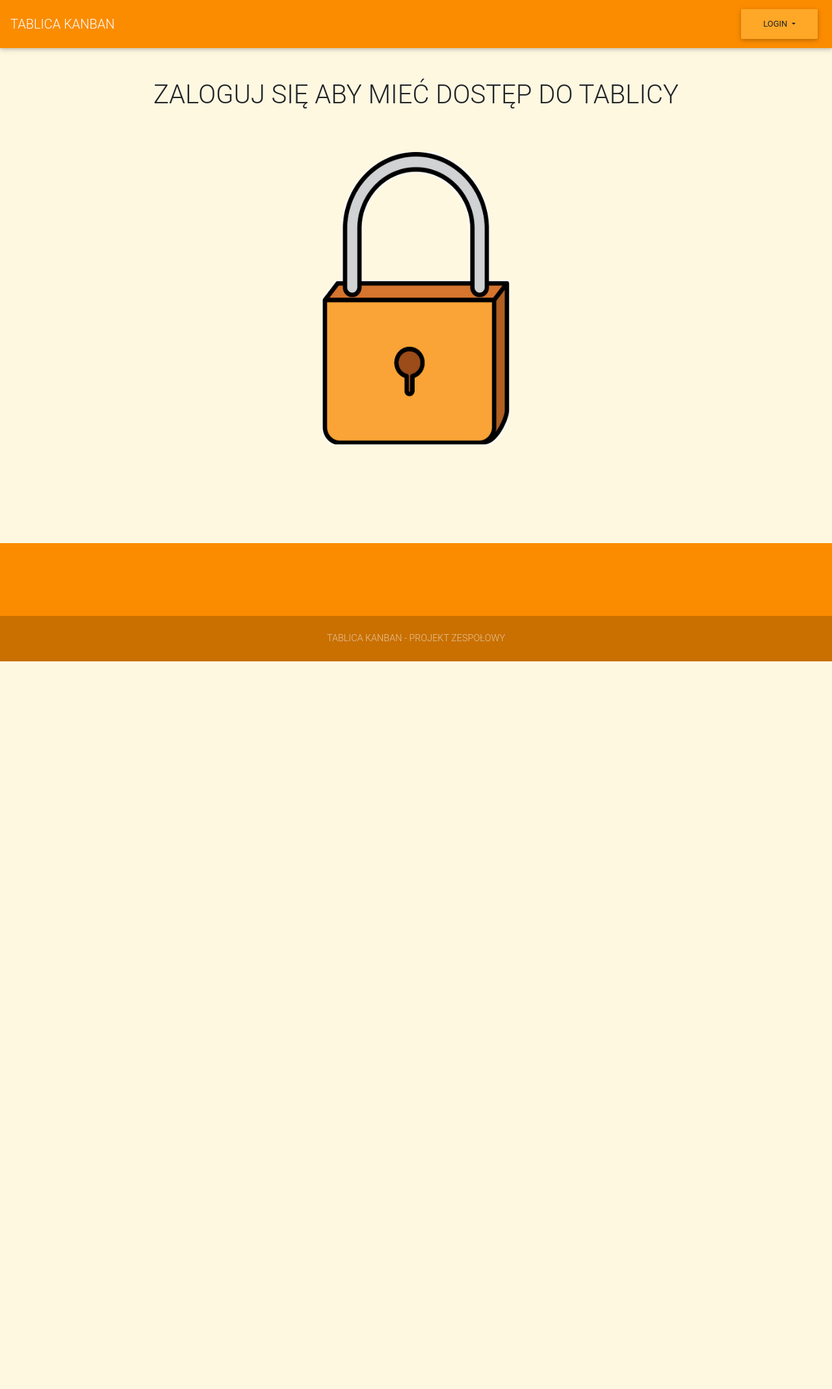
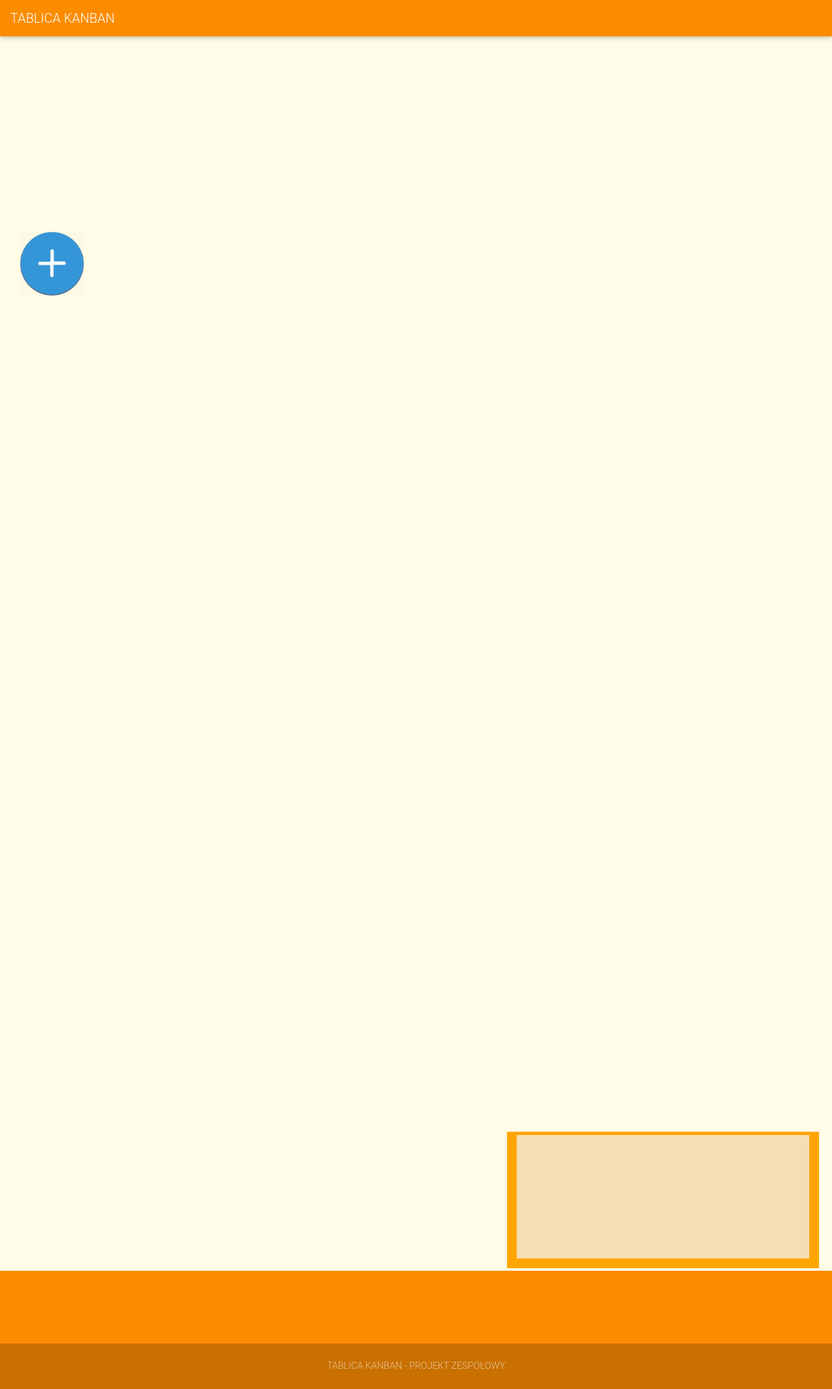
Before and after one commit to CezaryDobrenko/ajronn.github.io, a PHP site: page / in a window 1280 px wide. Shown: the whole page at 65% size. Before the commit the page ends 1018 px from the top, so only its background shows below. Run offline with PHP 8.4, Linux system fonts and the light colour scheme; tables that the repository leaves empty hold one stand-in row (values such as "Sample post"); some libraries are stand-ins or nearby versions.

Commit message:
del loggin, add change avatar border fix when exceed limit

```diff
--- a/index.php
+++ b/index.php
@@ -1,25 +1,17 @@
 <?php
-//Syfne logowanie byle sprawdzić czy działa
-session_start();
-if(isset($_POST['email']) && isset($_POST['haslo'])){
 	require_once('php/connection.php');
-	$sql = "SELECT * FROM user";
+	$sql = "SELECT * FROM kolumny";
 	$result = $connect->query($sql);
 	$ar = $result->fetch_all(MYSQLI_NUM);
-	foreach ($ar as $item) {
-		if($_POST['email'] == $item[1]){
-			if($_POST['haslo'] == $item[2]){
-				$_SESSION["email"] = $item[1];
-				$_SESSION["rola"] = $item[3];
-				header('Location: kanban.php');
-			}
-		}
-	}
-}
-if(isset($_SESSION["email"])){
-	header('Location: kanban.php');
-}
+	$sql = "SELECT * FROM notki";
+	$result = $connect->query($sql);
+	$ar2 = $result->fetch_all(MYSQLI_NUM);
 ?>
+<script>
+	var colArr = <?php echo json_encode($ar); ?>;
+	var noteArr = <?php echo json_encode($ar2); ?>;
+	var autor = "default";
+</script>
 
 <!DOCTYPE html>
 <html lang="pl">
@@ -51,13 +43,11 @@
     <link rel="stylesheet" href="css/style.css">
 
 
-
-
     <!-- PALETĘ KOLORÓW BRAŁEM Z https://mdbootstrap.com/docs/jquery/css/colors/ -->
 
 
 </head>
-<body class="amber lighten-5">
+<body class="yellow lighten-5">
 <!-- MENU -->
 <nav class="navbar navbar-expand-lg navbar-dark orange darken-1">
     <a class="navbar-brand" href="#">TABLICA KANBAN</a>
@@ -67,56 +57,43 @@
     </button>
 
     <div class="collapse navbar-collapse justify-content-center" id="navbarTogglerDemo02">
-        <ul class="nav navbar-nav flex-row justify-content-between ml-auto">
-
-            <li class="dropdown order-1">
-                <button type="button" id="dropdownMenu1" data-toggle="dropdown" class="btn orange lighten-1 dropdown-toggle">
-                    Login <span class="caret"></span></button>
-                <ul class="dropdown-menu dropdown-menu-right mt-2">
-                    <li class="px-3 py-2">
-                        <form action = "" method = "POST" class="form" role="form">
-                            <div class="form-group">
-                                <input id="emailInput" placeholder="Email" class="form-control form-control-sm"
-                                       name="email" type="text" required="">
-                            </div>
-                            <div class="form-group">
-                                <input id="passwordInput" placeholder="Password" class="form-control form-control-sm"
-                                       name="haslo" type="text" required="">
-                            </div>
-                            <div class="form-group">
-                                <button type="submit" class="btn orange lighten-1 btn-block">Login</button>
-                            </div>
-                        </form>
-                    </li>
-                </ul>
-            </li>
-        </ul>
 
     </div>
 </nav>
 <!-- MENU -->
+<div class="container"></div>
+
 
 <!-- Kanban board -->
 
-<section style="height: 714px">
-	<div>
-		<div>
-			<h1 class="text-center mt-5">ZALOGUJ SIĘ ABY MIEĆ DOSTĘP DO TABLICY</p>
-			<img class="klodka mt-5" src = "img/klodka.png">
-		</div>
+<section class = "kanban-container yellow lighten-5 ">
+	<div class = "positioner">
+		<!-- Columns inside kanban -->
 	</div>
 </section>
 
+<div class="container my-5 placetocreatecard">
+        <div class="row justify-content-md-center">
+				<div style = "width: 450px; " >
+						<div class="column" id = "dropzone" style = "height: 100px;">
+								<!-- New Note -->
+						</div>
+				</div>
+        </div>
+</div>
+
 <!-- FOOTER -->
 <footer class="page-footer font-small orange darken-1">
-    <div class="container">
-        <div class="row">
-				<div style = "height: 112px;">
-				</div>
+     <div class="container">
+            <div class="row">
+    				<div id = "notefield" style = "height: 112px;">
+    				</div>
+            </div>
         </div>
-    </div>
+
     <div class="footer-copyright text-center py-4">TABLICA KANBAN - PROJEKT ZESPOŁOWY</div>
 </footer>
 <!-- FOOTER -->
+<script src="js/skrypt.js"></script>
 </body>
 </html>
--- a/js/skrypt.js
+++ b/js/skrypt.js
@@ -13,6 +13,8 @@
 
 // Global variables
 var t = 0;
+var te;
+var w8;
 
 // Pierwszy start programu
 function init(){
@@ -89,10 +91,10 @@
 			<br>
 						<input class="author" type="hidden" value="`+autor+`">
 						Postęp: <input type = "text" title = "skala 15-220, jeśli puste to cała szerokość" class="progressinput" onchange="progress()">
-						<img src = "img/avatar/`+autor+`/avatar.png" style = "height: 50px; float: right" title = "created by: `+autor+`">
+						<img src = "img/avatar/default/avatar.png" class = "avatarimg" onclick = "changeAvatar(this)" style = "height: 50px; float: right" title = "created by: `+autor+`">
 		</div>
 	</div>`;
-	document.getElementById("dropzone").children[0].style.width = "420px";
+	document.getElementById("dropzone").children[0].style.width = "403px";
 }
 
 function addNoteFromDatabase(){
@@ -113,7 +115,7 @@
 						<br>
 						<input class="author" type="hidden" value="`+noteArr[i][4]+`">
 						Postęp: <input type = "text" title = "skala 15-220, jeśli puste to cała szerokość" class="progressinput" onchange="progress()" value = "`+noteArr[i][5]+`">
-						<img src = "img/avatar/`+noteArr[i][4]+`/avatar.png" style = "height: 50px; float: right" title = "created by: `+noteArr[i][4]+`">
+						<img src = "img/avatar/`+noteArr[i][4]+`/avatar.png" class = "avatarimg" onclick = "changeAvatar(this)" style = "height: 50px; float: right" title = "modified by: `+noteArr[i][4]+`">
 				</div>
 			</div>`;
 			rodzic.innerHTML += dziecko;
@@ -146,6 +148,37 @@
 	}
 	saveAllChanges();
 }
+
+	function changeAvatar(x){
+		var div = document.createElement("div");
+		te = x;
+		if(document.getElementById("test")){
+			document.getElementById("test").remove();
+		}
+		div.id = "test";
+		div.style.width = "85px";
+		div.style.display = "inline-block";
+		div.style.backgroundColor = "white";
+		div.style.position = 'absolute';
+		div.style.top = x.offsetTop+50;
+		div.style.left = x.offsetLeft;
+		div.style.border = "1px solid black";
+		div.innerHTML += '<div style = "float: right;"><img class= "deletenote" src = "img/delete.png" onclick = "RemoveSelectListByButton()"></div>';
+		div.innerHTML += '<img src = "img/avatar/user1/avatar.png" title = "change to user1" width = "80px" onclick = "RemoveSelectList(1)">';
+		div.innerHTML += '<img src = "img/avatar/user2/avatar.png" title = "change to user2" width = "80px" onclick = "RemoveSelectList(2)">';
+		div.innerHTML += '<img src = "img/avatar/user3/avatar.png" title = "change to user3" width = "80px" onclick = "RemoveSelectList(3)">';
+		document.body.appendChild(div);
+	}
+
+	function RemoveSelectList(x){
+		te.src = "img/avatar/user"+x+"/avatar.png";
+		document.getElementById("test").remove();
+		saveNote();
+	}
+
+	function RemoveSelectListByButton(){
+		document.getElementById("test").remove();
+	}
 
 // funkcje usuwające
 
@@ -189,21 +222,13 @@
 		blocker.push(document.getElementsByClassName("kanban-column")[i].children[1].children[1].value);
 		notes.push(document.getElementsByClassName("kanban-column")[i].children[2].children[0].childElementCount);
 	}
-	console.log(blocker);
-	console.log(notes);
 	for(i = 0; i < length; i++){
 		if(notes[i] > parseInt(blocker[i])-1){
-			document.getElementsByClassName("kanban-column")[i].style.border = "solid 1px red";
+			document.getElementsByClassName("kanban-column")[i].style.border = "solid 0.1px red";
+			document.getElementsByClassName("column-body")[i].style.border = "solid 1px red";
+			document.getElementsByClassName("column-body")[i].style.borderTop = "none";
 		} else {
-			document.getElementsByClassName("kanban-column")[i].style.border = "none";
-		}
-	}
-	for(i = 0; i < length; i++){
-		if(blocker[i] != ""){
-			temp = document.getElementsByClassName("kanban-column")[i].children[2].children[0].childElementCount;
-			for(j = temp; j > parseInt(blocker[i]); j--){
-				document.getElementsByClassName("column")[i].removeChild(document.getElementsByClassName("column")[i].lastChild)
-			}
+			document.getElementsByClassName("column-body")[i].style.border = "none";
 		}
 	}
 }
@@ -258,8 +283,25 @@
 	saveNote();
 }
 
+function GetAutorFromSrc()
+{
+	for(j = 0; j < document.getElementsByClassName("author").length-1; j++){
+		test = document.getElementsByClassName("avatarimg")[j].src.split("").reverse().join("");
+		nazwa = "";
+		for(i = 11; i < test.length; i++)
+			if(test[i] == "/")
+				i = 5000;
+			else
+				nazwa += test[i];
+		nazwa = nazwa.split("").reverse().join("");
+		document.getElementsByClassName("author")[j].value = nazwa;
+	}
+}
+
+
 function saveNote(){
 	data2 = [];
+	GetAutorFromSrc();
 	length = document.getElementsByClassName("positioner")[0].childElementCount-1;
 	for(i = 0; i < length; i++){
 		length2 = document.getElementsByClassName("column")[i].childElementCount;
@@ -274,6 +316,7 @@
 			data2.push(tmp);
 		}
 	}
+
 	console.log(data2);
 	$.ajax({
 		   type: "POST",
```
Also changed, not shown: kanban.php (deleted, +0 -118 lines), img/avatar/default/avatar.png (added).
